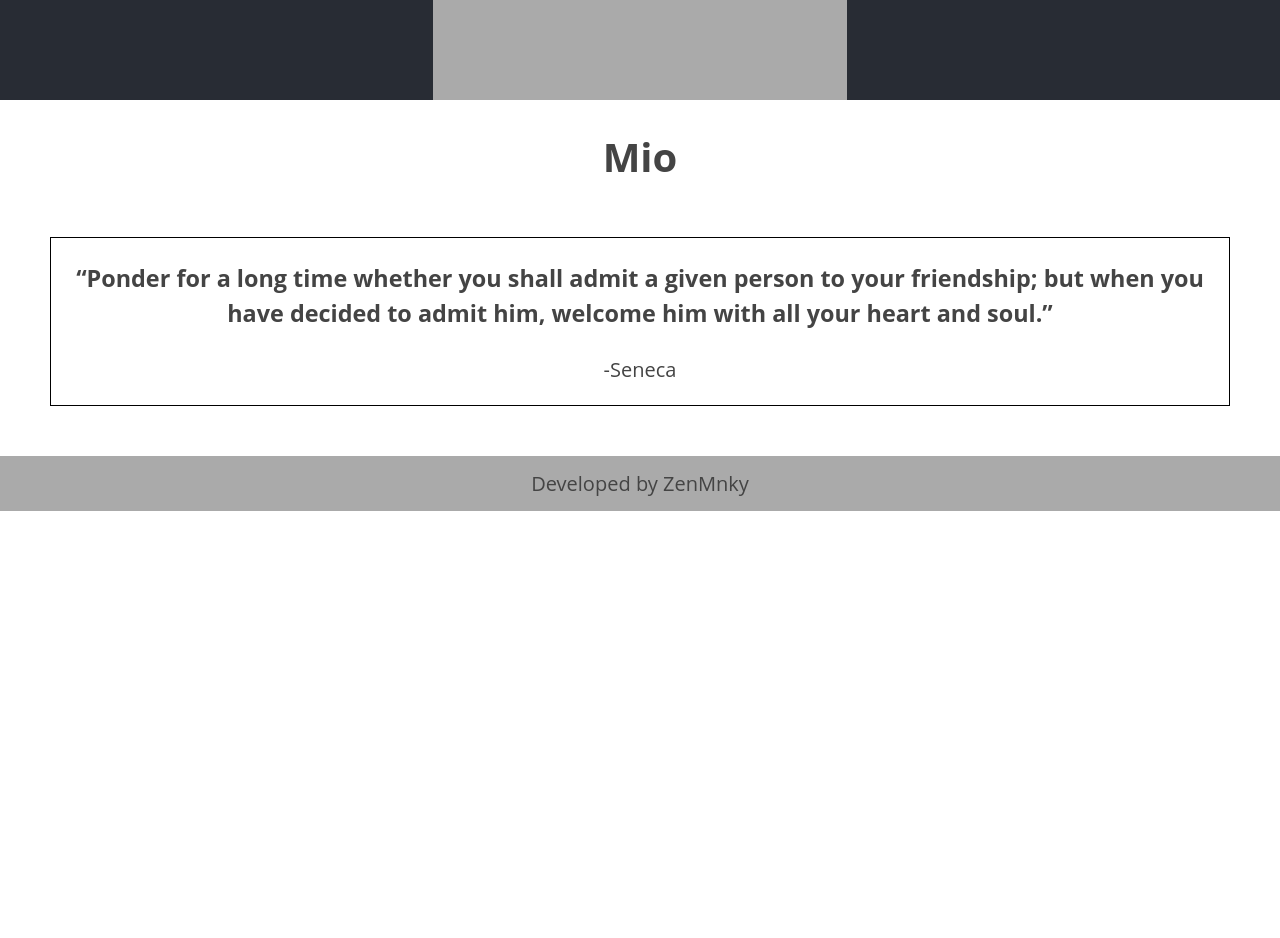
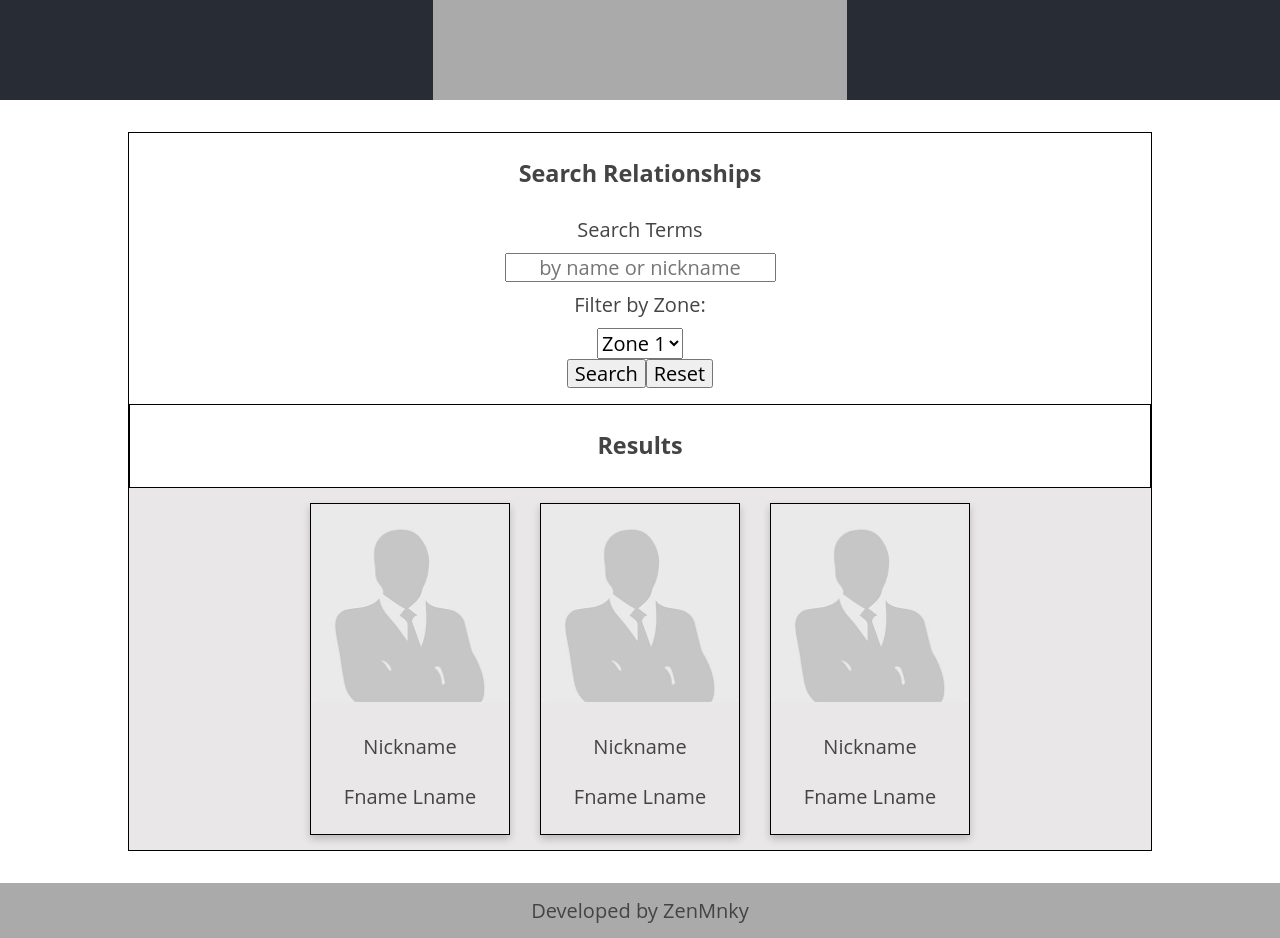
Before and after one commit to ZenMnky/mio-client, a React (Create React App) app: page /search in a window 1280 px wide. Shown: the part 700-1638 px from the top of the page. Before the commit the page ends 1211 px from the top, so only its background shows below. Built offline with nearby package versions, Linux system fonts and the light colour scheme.

Commit message:
adds search view

```diff
--- a/src/App/App.js
+++ b/src/App/App.js
@@ -11,6 +11,7 @@ import Footer from '../Components/Footer/Footer'
 import MainContainer from '../Components/MainContainer/MainContainer'
 import HomeBanner from '../Components/HomeView/HomeBanner'
 import PageNotFound from '../Components/PageNotFound/PageNotFound'
+import SearchView from '../Components/SearchView/SearchView'
 
 class App extends Component {
 
@@ -23,7 +24,7 @@ class App extends Component {
               <Route exact path='/' component={HomeBanner} />
               <Route path='/view' component={HomeBanner} />
               <Route path='/view/:id' component={HomeBanner} />
-              <Route path='/search' component={HomeBanner} />
+              <Route path='/search' component={SearchView} />
               <Route component={PageNotFound} />
             </Switch>
           </MainContainer>
--- /dev/null
+++ b/src/Components/RelationshipCard/RelationshipCard.js
@@ -0,0 +1,21 @@
+import React, { Component } from 'react';
+import {Link} from 'react-router-dom';
+import profileImg from '../../profileImg.jpg';
+
+export default class RelationshipCard extends Component {
+    render(){
+        return(
+            <div className="relationshipCard">
+                <Link to='/profile/:profileId'>
+                    <div>
+                        <img src={profileImg} alt='profile image'/>
+                        <div className="cardContent">
+                            <p>Nickname</p>
+                            <p>Fname Lname</p>
+                        </div>
+                    </div>
+                </Link>
+            </div>
+        )
+    }
+}
--- a/src/Components/SearchView/SearchArea.js
+++ b/src/Components/SearchView/SearchArea.js
@@ -4,7 +4,39 @@ import React, { Component } from 'react';
 export default class SearchArea extends Component {
     render(){
         return(
-            <></>
+
+            <section id="searchRelationship" className='searchRelationship'>
+                <form action="">
+                    <div>
+                        <label for="search_terms">Search Terms</label>
+                        <input id="search_terms" type="text" placeholder="by name or nickname" />
+                    </div>
+
+
+                    <div>
+                        <label for="selectRelationshipZone">
+                            Filter by Zone:
+                        </label>
+                        <select
+                            name="relationshipZone"
+                            id="selectRelationshipZone"
+                            >
+                            <option value="1">Zone 1</option>
+                            <option value="2">Zone 2</option>
+                            <option value="3">Zone 3</option>
+                            <option value="4">Zone 4</option>
+                            <option value="5">Zone 5</option>
+                        </select>
+                    </div>
+
+                    <div>
+                        <button>Search</button>
+                        <button>Reset</button>
+                    </div>
+
+                </form>
+            </section>
+
         )
     }
 }
--- a/src/Components/SearchView/SearchView.js
+++ b/src/Components/SearchView/SearchView.js
@@ -1,10 +1,15 @@
 import React, { Component } from 'react';
-
+import SearchArea from './SearchArea';
+import SerchResultsArea from './SerchResultsArea.js'
 
 export default class SearchView extends Component {
     render(){
         return(
-            <></>
+            <article id='searchView' class='articleView'>
+               <h3>Search Relationships</h3>
+                <SearchArea />
+                <SerchResultsArea />
+            </article>
         )
     }
 }
--- a/src/Components/SearchView/SerchResultsArea.js
+++ b/src/Components/SearchView/SerchResultsArea.js
@@ -1,10 +1,22 @@
 import React, { Component } from 'react';
-
+import RelationshipCard from '../RelationshipCard/RelationshipCard';
 
 export default class SearchResultsArea extends Component {
     render(){
         return(
-            <></>
+            <section id='searchResults'>
+                <div class='sectionTitle'>
+                    <h3>Results</h3>
+                </div>
+
+                <div class="relationshipGroup">
+                    <RelationshipCard />
+                    <RelationshipCard />
+                    <RelationshipCard />
+                </div>
+
+            </section>
+
         )
     }
 }
```
Also changed, not shown: src/profileImg.jpg (added).
